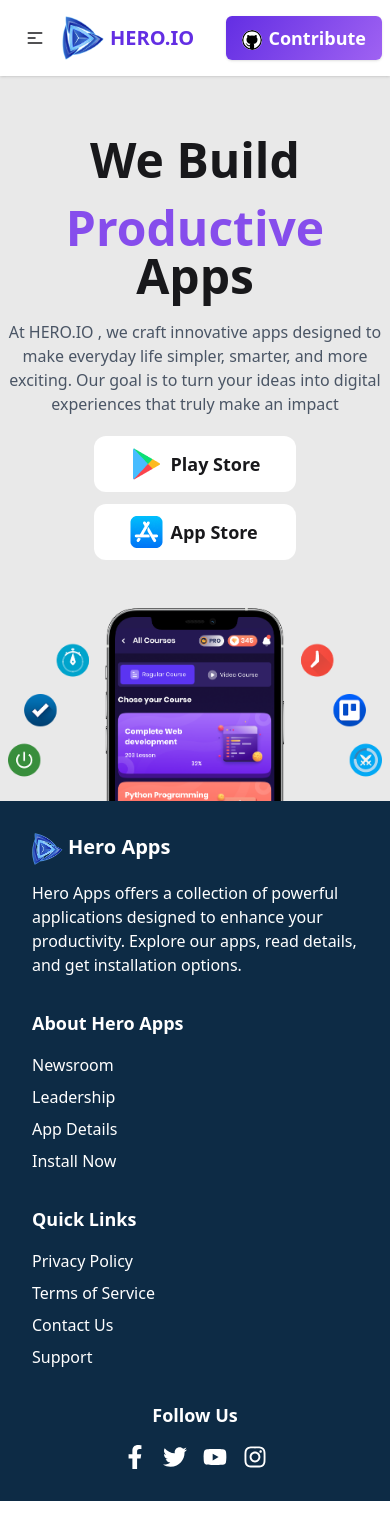
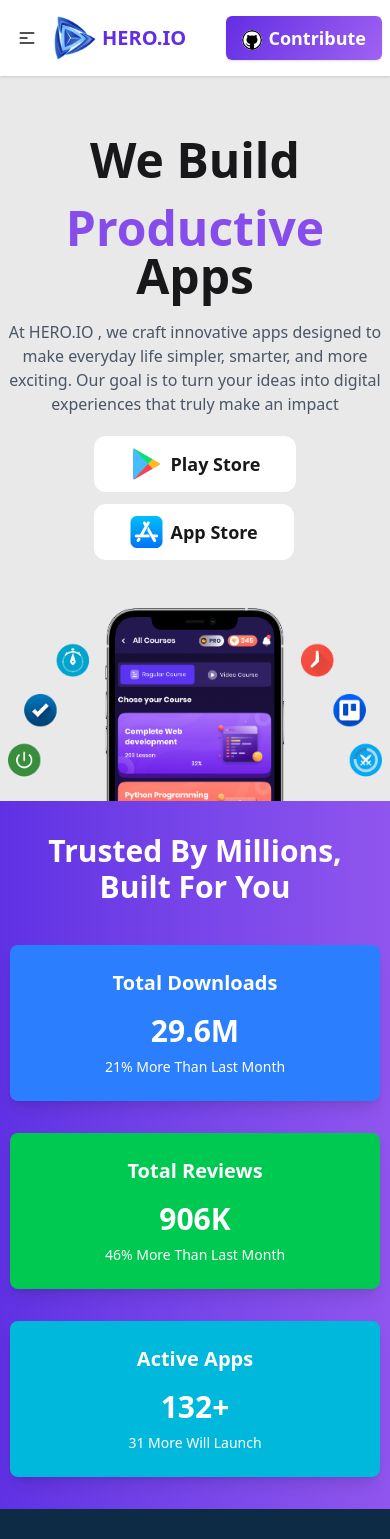
Before and after one commit to AS-Adil/Assignment-08, a React (Vite) app: page / in a window 390 px wide. Shown: the top 1539 px of the page. Before the commit the page ends 1501 px from the top, so only its background shows below. Built offline with nearby package versions, Linux system fonts and the light colour scheme.

Commit message:
added StatesSection

```diff
--- a/src/Components/Banner.jsx
+++ b/src/Components/Banner.jsx
@@ -1,59 +1,63 @@
-import React from 'react';
-import playStore from '../assets/playStore.png'
-import appStore from '../assets/appStore.png'
-import bannerImg from '../assets/hero.png'
+import React from "react";
+import playStore from "../assets/playStore.png";
+import appStore from "../assets/appStore.png";
+import bannerImg from "../assets/hero.png";
 
 const Banner = () => {
   return (
     <div>
-
-
-      <div className=''>
-
-              <div className='space-y-5 pt-15'>
-
-                <div className='space-y-5  text-5xl font-bold text-center'>
+      <div className="px-2 sm:px-4 lg:px-16">
+        <div className="space-y-5 pt-15">
+          <div className="space-y-5  text-5xl font-bold text-center">
             <h1>We Build</h1>
-                <h1><span className='text-[#864DEC]'>Productive </span> Apps</h1>
+            <h1>
+              <span className="text-[#864DEC]">Productive </span> Apps
+            </h1>
           </div>
 
-                    <p className='w-[100%] sm:w-[80%] md:w-[70%] xl:w-[65%] mx-auto text-center text-gray-600 '>At HERO.IO , we craft innovative apps designed to make everyday life simpler, smarter, and more exciting. Our goal is to turn your ideas into digital experiences that truly make an impact</p>
+          <p className="w-[100%] sm:w-[80%] md:w-[70%] xl:w-[65%] mx-auto text-center text-gray-600 ">
+            At HERO.IO , we craft innovative apps designed to make everyday life
+            simpler, smarter, and more exciting. Our goal is to turn your ideas
+            into digital experiences that truly make an impact
+          </p>
 
-            <div className='flex justify-center'>
+          <div className="flex justify-center">
+            <div className="flex flex-col sm:flex-row gap-3">
+              <a
+                href="https://play.google.com/store/games"
+                target="_blank"
+                rel="noopener noreferrer"
+              >
+                <button
+                  className="px-9 py-3 transition ease-in-out cursor-pointer hover:bg-[#E2E2E2]
+                 bg-white  hover:shadow-xl font-bold text-lg rounded-xl flex items-center gap-2"
+                >
+                  <img src={playStore} alt="Play Store" />
+                  Play Store
+                </button>
+              </a>
 
-                <div className='flex flex-col sm:flex-row gap-3'>
-                 <button className='px-9 py-3 transition ease-in-out cursor-pointer hover:bg-[#E2E2E2]
-                 bg-white  hover:shadow-xl font-bold text-lg rounded-xl flex items-center gap-2'>
-                    <img src={playStore} alt=""/>
-                    Play Store</button>
-
-
-                 <button className=' px-9 py-3 transition ease-in-out cursor-pointer hover:bg-[#E2E2E2]
-                 bg-white  hover:shadow-xl font-bold text-lg rounded-xl flex items-center gap-2'>
-                    <img src={appStore} alt="" />
-                    App Store</button>
-
+              <a
+                href="https://www.apple.com/app-store/"
+                target="_blank"
+                rel="noopener noreferrer"
+              >
+                <button
+                  className="px-9 py-3 transition ease-in-out cursor-pointer hover:bg-[#E2E2E2]
+                 bg-white  hover:shadow-xl font-bold text-lg rounded-xl flex items-center gap-2"
+                >
+                  <img src={appStore} alt="App Store" />
+                  App Store
+                </button>
+              </a>
+            </div>
+          </div>
         </div>
 
+        <div>
+          <img src={bannerImg} alt="" className="mx-auto mt-12" />
         </div>
-
       </div>
-
-
-              <div>
-
-               <img src={bannerImg} alt="" className='mx-auto mt-12' />
-
-              </div>
-
-
-     </div>
-
-
-
-
-
-
     </div>
   );
 };
--- a/src/Components/Navbar.jsx
+++ b/src/Components/Navbar.jsx
@@ -12,7 +12,7 @@
     </>
 
     return (
-<div className="navbar bg-base-100 shadow-sm px-2 sm:px-4 lg:px-16">
+<div className="navbar bg-base-100 shadow-sm pl-0 sm:px-4 lg:px-16">
 
 
 
--- /dev/null
+++ b/src/Components/StatesSection.jsx
@@ -0,0 +1,35 @@
+import React from "react";
+
+const StatesSection = () => {
+  return (
+    <div className=" bg-gradient-to-r from-[#6031E3]  to-[#9055EE]">
+    <div className="w-[99%] sm:w-[90%] md:w-[90%] lg:w-[75%] xl:w-[60%] mx-auto px-2 py-8">
+      <h2 className="text-center text-3xl font-semibold text-white mb-10">
+        Trusted By Millions, Built For You
+      </h2>
+      <div className="grid grid-cols-1 sm:grid-cols-2 lg:grid-cols-3 gap-8">
+        {/* Total Downloads */}
+        <div className="bg-blue-500 text-white p-6 rounded-lg shadow-lg flex flex-col items-center justify-center">
+          <h3 className="text-xl font-semibold">Total Downloads</h3>
+          <p className="text-3xl font-bold mt-4">29.6M</p>
+          <p className="mt-2 text-sm">21% More Than Last Month</p>
+        </div>
+        {/* Total Reviews */}
+        <div className="bg-green-500 text-white p-6 rounded-lg shadow-lg flex flex-col items-center justify-center">
+          <h3 className="text-xl font-semibold">Total Reviews</h3>
+          <p className="text-3xl font-bold mt-4">906K</p>
+          <p className="mt-2 text-sm">46% More Than Last Month</p>
+        </div>
+        {/* Active Apps */}
+        <div className="bg-cyan-500 text-white p-6 rounded-lg shadow-lg flex flex-col items-center justify-center">
+          <h3 className="text-xl font-semibold">Active Apps</h3>
+          <p className="text-3xl font-bold mt-4">132+</p>
+          <p className="mt-2 text-sm">31 More Will Launch</p>
+        </div>
+      </div>
+    </div>
+    </div>
+  );
+};
+
+export default StatesSection;
--- /dev/null
+++ b/src/Components/TrendingApps.jsx
@@ -0,0 +1,11 @@
+import React from 'react';
+
+const TrendingApps = () => {
+    return (
+        <div>
+
+        </div>
+    );
+};
+
+export default TrendingApps;
--- a/src/pages/Home.jsx
+++ b/src/pages/Home.jsx
@@ -1,6 +1,7 @@
 import React from 'react';
 import useAppsdata from '../hooks/useAppsdata';
 import Banner from '../Components/Banner';
+import StatesSection from '../Components/StatesSection';
 
 const Home = () => {
 
@@ -11,8 +12,9 @@
 
 
     return (
-        <div className='bg-[#E9E9E9]  px-2 sm:px-4 lg:px-16'>
+        <div className='bg-[#E9E9E9]'>
             <Banner></Banner>
+            <StatesSection></StatesSection>
 
 
 
```
Lines whose indentation alone changed are shown as unchanged.
